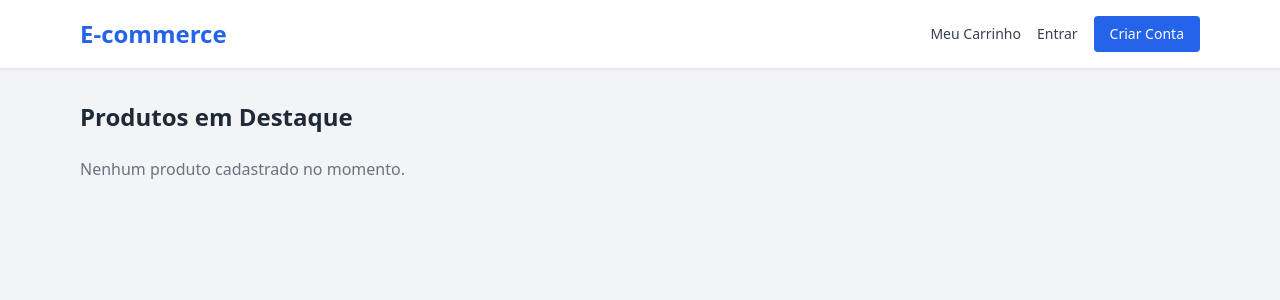
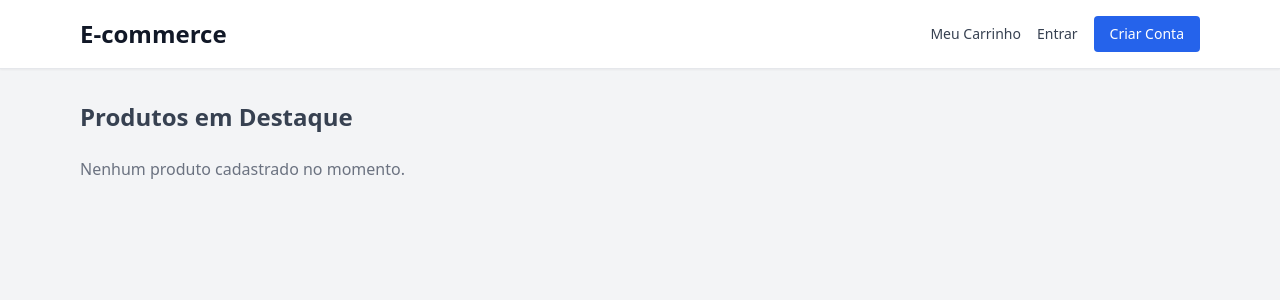
Before and after one commit to GabrielLourencoh/e-commerce-php, a PHP site: page / in a window 1280 px wide. Shown: the top 300 px of the page. Run offline with PHP 8.4, Linux system fonts and the light colour scheme; data that the repository does not hold is empty; some libraries are stand-ins or nearby versions.

Commit message:
style: change logo color from blue-600 to gray-900

```diff
--- a/index.php
+++ b/index.php
@@ -29,7 +29,7 @@
 <body class="bg-gray-100 min-h-screen">
     <header class="bg-white shadow-sm border-b border-gray-200">
         <div class="max-w-6xl mx-auto px-4 py-4 flex justify-between items-center">
-            <a href="index.php" class="text-2xl font-bold text-blue-600">E-commerce</a>
+            <a href="index.php" class="text-2xl font-bold text-gray-900">E-commerce</a>
 
             <div class="flex items-center space-x-4">
                 <a href="src/views/public/cart.php" class="text-sm font-medium text-gray-700 hover:text-blue-600">
@@ -53,7 +53,7 @@
     </header>
 
     <main class="max-w-6xl mx-auto px-4 py-8">
-        <h1 class="text-2xl font-bold text-gray-800 mb-6">Produtos em Destaque</h1>
+        <h1 class="text-2xl font-bold text-gray-700 mb-6">Produtos em Destaque</h1>
 
         <?php if (empty($products)): ?>
             <p class="text-gray-500">Nenhum produto cadastrado no momento.</p>
--- a/src/views/public/cart.php
+++ b/src/views/public/cart.php
@@ -32,7 +32,7 @@
 <body class="bg-gray-100 min-h-screen">
     <header class="bg-white shadow-sm border-b border-gray-200">
         <div class="max-w-6xl mx-auto px-4 py-4 flex justify-between items-center">
-            <a href="../../../index.php" class="text-2xl font-bold text-blue-600">E-commerce</a>
+            <a href="../../../index.php" class="text-2xl font-bold text-gray-900">E-commerce</a>
             <a href="../../../index.php" class="text-sm bg-gray-800 hover:bg-gray-900 text-white px-3 py-1.5 rounded transition-colors">Continuar Comprando</a>
         </div>
     </header>
--- a/src/views/public/profile.php
+++ b/src/views/public/profile.php
@@ -51,7 +51,7 @@
 <body class="bg-gray-100 min-h-screen">
     <header class="bg-white shadow-sm border-b border-gray-200">
         <div class="max-w-6xl mx-auto px-4 py-4 flex justify-between items-center">
-            <a href="../../../index.php" class="text-2xl font-bold text-blue-600">E-commerce</a>
+            <a href="../../../index.php" class="text-2xl font-bold text-gray-900">E-commerce</a>
             <a href="../../../index.php" class="text-sm text-gray-600 hover:underline">← Voltar para Loja</a>
         </div>
     </header>
```
